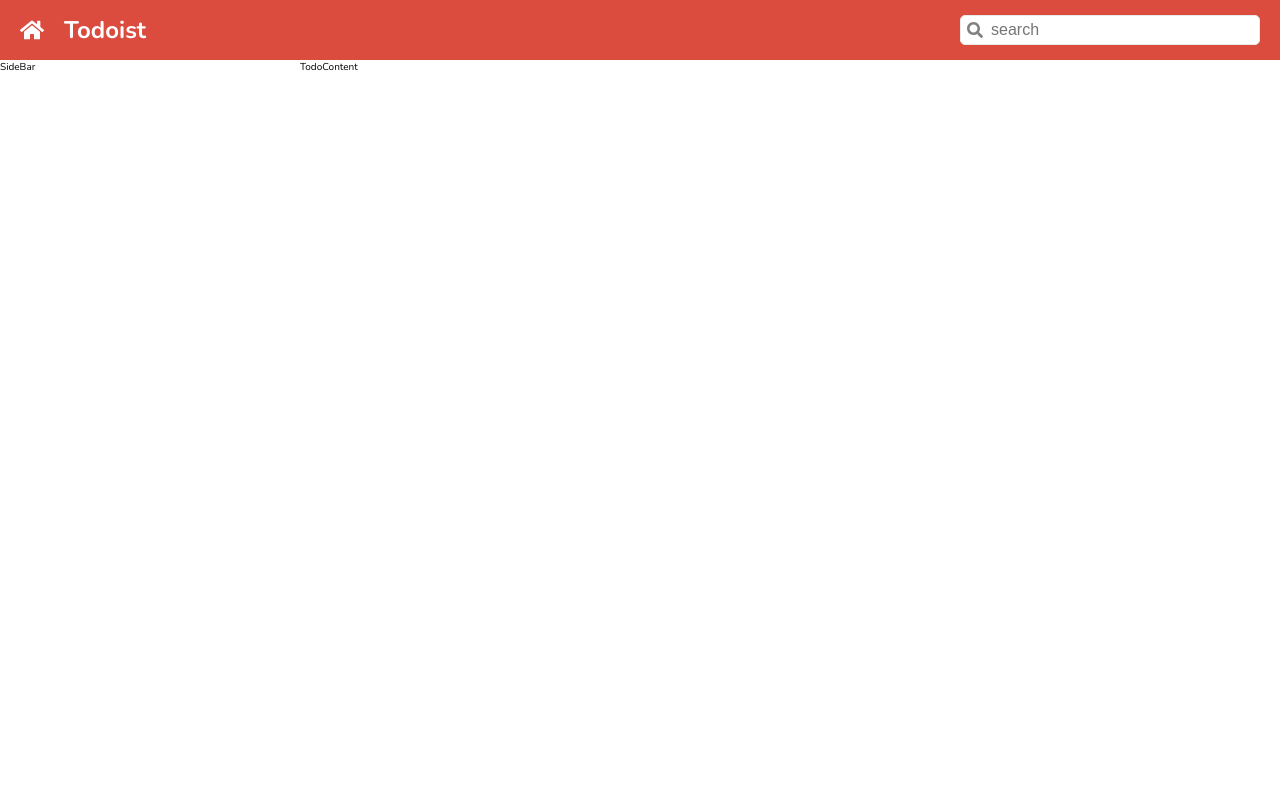
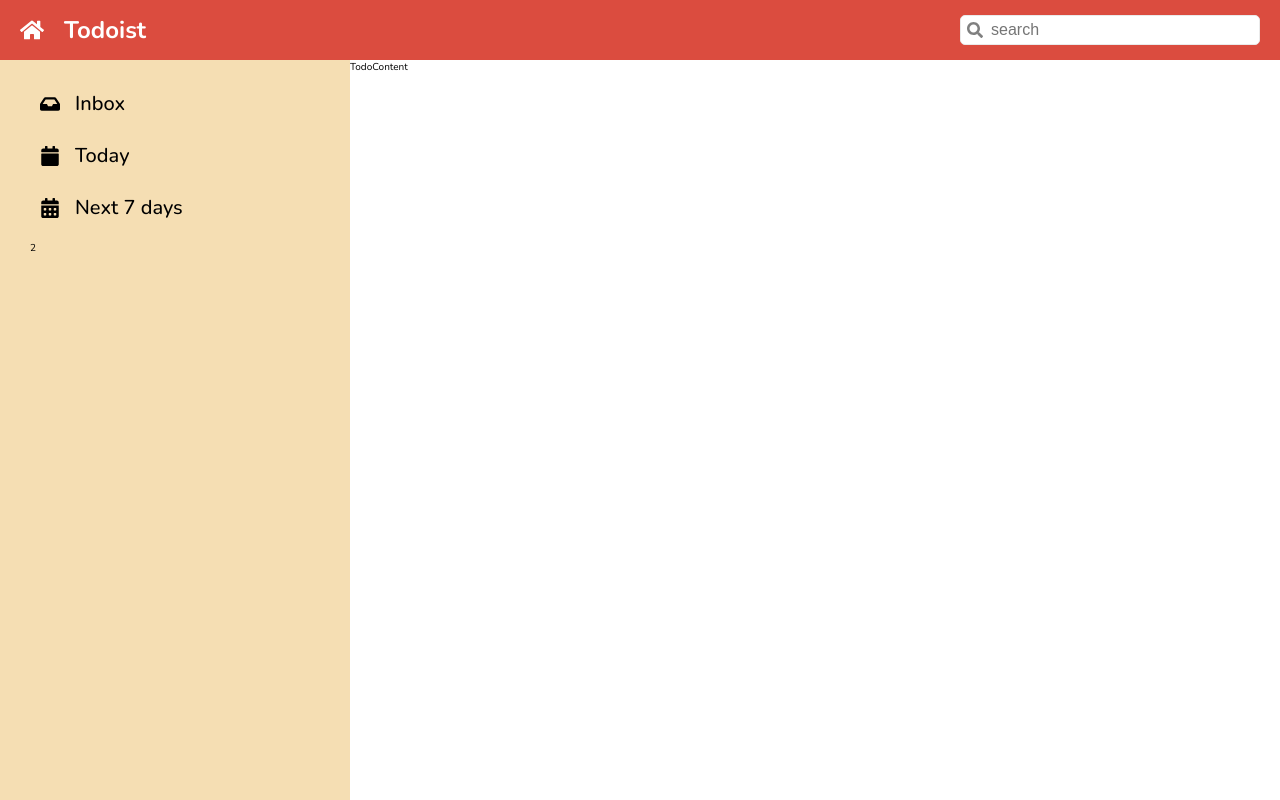
Before and after one commit to palat2000/CC15-Todolist-palat, a React (Create React App) app: page / in a window 1280 px wide. Built offline with nearby package versions, Linux system fonts and the light colour scheme.

Commit message:
update:sidebar

```diff
--- a/src/App/App.jsx
+++ b/src/App/App.jsx
@@ -1,12 +1,38 @@
 import "./App.scss";
 import Header from "../components/Header";
+import {
+  FaInbox,
+  FaCalendar,
+  FaCalendarAlt,
+  FaChevronDown,
+} from "react-icons/fa";
 function App() {
   return (
     <div className="todo">
       <div className="todo__header">
         <Header />
       </div>
-      <div className="todo__sidebar">SideBar</div>
+      <div className="todo__sidebar">
+        <aside className="sidebar">
+          <section className="sidebar__category">
+            <ul className="list">
+              <li className="list__item">
+                <FaInbox />
+                <p className="list__item__text">Inbox</p>
+              </li>
+              <li className="list__item">
+                <FaCalendar />
+                <p className="list__item__text">Today</p>
+              </li>
+              <li className="list__item">
+                <FaCalendarAlt />
+                <p className="list__item__text">Next 7 days</p>
+              </li>
+            </ul>
+          </section>
+          <section className="sidebar__category">2</section>
+        </aside>
+      </div>
       <div className="todo__content">TodoContent</div>
     </div>
   );
--- a/src/App/App.scss
+++ b/src/App/App.scss
@@ -1,7 +1,4 @@
 @import "../index.scss";
-$header-height: 60px;
-$sidebar-width: 300px;
-
 .todo {
   display: grid;
   grid-template-rows: $header-height calc(100vh - $header-height);
@@ -27,3 +24,36 @@
     // padding-top: 0;
   }
 }
+
+.sidebar {
+  display: flex;
+  flex-direction: column;
+  gap: 10px;
+  padding: 20px 30px;
+  background-color: wheat;
+  height: calc(100vh - $header-height);
+}
+
+.list {
+  display: flex;
+  flex-direction: column;
+  gap: 5px;
+
+  &__item {
+    display: flex;
+    align-items: center;
+    gap: 15px;
+    font-size: 2em;
+    padding: 10px;
+    border-radius: 4px;
+    cursor: pointer;
+
+    &:hover {
+      background-color: $grey-light;
+    }
+
+    &__text {
+      font-weight: 500;
+    }
+  }
+}
--- a/src/index.scss
+++ b/src/index.scss
@@ -1,11 +1,11 @@
-@import url('https://fonts.googleapis.com/css2?family=Nunito:wght@200;300;400;500;600;700;800;900&family=Source+Sans+Pro:wght@400;600;700&display=swap');
+@import url("https://fonts.googleapis.com/css2?family=Nunito:wght@200;300;400;500;600;700;800;900&family=Source+Sans+Pro:wght@400;600;700&display=swap");
 
 $primary: #db4c3f;
 $grey-light: #eaeaea;
 $grey-dark: #808080;
 $white: #fff;
 $header-height: 60px;
-$sidebar-width: 300px;
+$sidebar-width: 350px;
 
 *,
 *::after,
@@ -21,8 +21,13 @@
 
 body {
   box-sizing: border-box;
-    font-family: 'Nunito', -apple-system, BlinkMacSystemFont, 'Segoe UI', 'Roboto', 'Oxygen', 'Ubuntu',
-        'Cantarell', 'Fira Sans', 'Droid Sans', 'Helvetica Neue', sans-serif;
+  font-family: "Nunito", -apple-system, BlinkMacSystemFont, "Segoe UI", "Roboto",
+    "Oxygen", "Ubuntu", "Cantarell", "Fira Sans", "Droid Sans", "Helvetica Neue",
+    sans-serif;
   -webkit-font-smoothing: antialiased;
   -moz-osx-font-smoothing: grayscale;
 }
+
+li {
+  list-style: none;
+}
```
Lines whose indentation alone changed are shown as unchanged.
